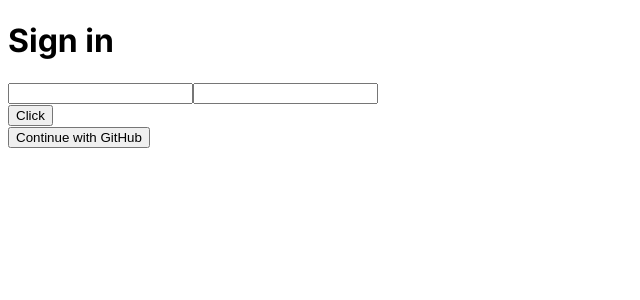
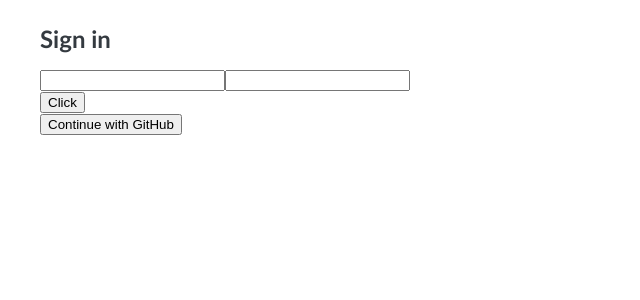
Before and after one commit to jure412/myproject-auth, a Next.js app: page /signin in a window 1280 px wide. Shown: the top 300 px of the page, without its empty margins (0-640 px from the left). Built offline with nearby package versions, Linux system fonts and the light colour scheme.

Commit message:
scss setup | scss globals

```diff
--- /dev/null
+++ b/app/global.module.scss
@@ -0,0 +1,125 @@
+@import "./global.variables.scss";
+
+.body {
+  margin: 0;
+  padding: 0;
+  font-family: "Gill Sans", "Gill Sans MT", Calibri, "Trebuchet MS", sans-serif;
+  h1 {
+    font-family: "Gill Sans", "Gill Sans MT", Calibri, "Trebuchet MS",
+      sans-serif;
+    font-size: $font-size-xxlarge;
+    color: $color-dark;
+  }
+  h2 {
+    font-size: $font-size-xlarge;
+    color: $color-dark;
+  }
+  p {
+    color: $color-dark;
+    &.pMedium {
+      font-size: $font-size-medium;
+    }
+    &.pSmall {
+      font-size: $font-size-small;
+      font-weight: 600;
+    }
+    &.pLarge {
+      font-size: $font-size-large;
+    }
+  }
+}
+
+.default {
+  margin: 0;
+  padding: 0;
+  font-size: 16px;
+  main {
+    margin-top: ($grid-gutter + 8px);
+  }
+}
+
+@mixin col {
+  flex-basis: 0;
+  flex-grow: 1;
+  max-width: 100%;
+  padding: $grid-gutter / 2;
+}
+
+.col {
+  @include col;
+}
+
+.row {
+  display: flex;
+  flex-wrap: wrap;
+  margin-left: -($grid-gutter / 2);
+  margin-right: -($grid-gutter / 2);
+  margin-bottom: -($grid-gutter / 2);
+  margin-top: ($grid-gutter / 2);
+}
+
+.container {
+  margin-left: auto;
+  margin-right: auto;
+  padding-left: $grid-gutter;
+  padding-right: $grid-gutter;
+  width: calc(100% - 2 * $grid-gutter);
+
+  @media (min-width: $breakpoint-small) {
+    max-width: $breakpoint-small;
+  }
+
+  @media (min-width: $breakpoint-medium) {
+    max-width: $breakpoint-medium;
+  }
+
+  @media (min-width: $breakpoint-large) {
+    max-width: $breakpoint-large;
+  }
+
+  @media (min-width: $breakpoint-xlarge) {
+    max-width: $breakpoint-xlarge;
+  }
+}
+
+/* Column width classes */
+@for $i from 1 through 12 {
+  .col#{$i} {
+    @include col;
+    flex: 0 0 calc(percentage(($i / 12)) - $grid-gutter);
+  }
+}
+
+/* Responsive classes */
+@for $i from 1 through 12 {
+  @media (min-width: $breakpoint-small) {
+    .colSm#{$i} {
+      @include col;
+      flex: 0 0 calc(percentage(($i / 12)) - $grid-gutter);
+    }
+  }
+}
+@for $i from 1 through 12 {
+  @media (min-width: $breakpoint-medium) {
+    .colMd#{$i} {
+      @include col;
+      flex: 0 0 calc(percentage(($i / 12)) - $grid-gutter);
+    }
+  }
+}
+@for $i from 1 through 12 {
+  @media (min-width: $breakpoint-large) {
+    .colLg#{$i} {
+      @include col;
+      flex: 0 0 calc(percentage(($i / 12)) - $grid-gutter);
+    }
+  }
+}
+@for $i from 1 through 12 {
+  @media (min-width: $breakpoint-xlarge) {
+    .colXl#{$i} {
+      @include col;
+      flex: 0 0 calc(percentage(($i / 12)) - $grid-gutter);
+    }
+  }
+}
--- /dev/null
+++ b/app/global.variables.scss
@@ -0,0 +1,36 @@
+$color-primary: #6d8b91;
+$color-secondary: #6c757d;
+$color-success: #28a745;
+$color-danger: #dc3545;
+$color-warning: #ffc107;
+$color-info: #6d8b91;
+$color-light: #f8f9fa;
+$color-dark: #343a40;
+$color-primary-variant: #7aa1a7;
+$color-secondary-variant: #5a6268;
+$color-primary-seethrough: #5a626876;
+
+$font-size-small: 12px;
+$font-size-medium: 14px;
+$font-size-large: 16px;
+$font-size-xlarge: 20px;
+$font-size-xxlarge: 24px;
+
+$rounded-small: 4px;
+$rounded-medium: 8px;
+$rounded-large: 12px;
+
+$shadow-small: 0 1px 3px rgba(0, 0, 0, 0.12), 0 1px 2px rgba(0, 0, 0, 0.24);
+$shadow-medium: 0 3px 6px rgba(0, 0, 0, 0.16), 0 3px 6px rgba(0, 0, 0, 0.23);
+$shadow-large: 0 10px 20px rgba(0, 0, 0, 0.19), 0 6px 6px rgba(0, 0, 0, 0.23);
+
+$breakpoint-small: 480px;
+$breakpoint-medium: 768px;
+$breakpoint-large: 1024px;
+$breakpoint-xlarge: 1200px;
+
+$border-width-small: 1px;
+$border-width-medium: 2px;
+$border-width-large: 3px;
+
+$grid-gutter: 16px;
--- a/app/layout.tsx
+++ b/app/layout.tsx
@@ -2,6 +2,7 @@ import type { Metadata } from "next";
 import { Inter } from "next/font/google";
 import ErrorBoundary from "./ErrorBoundary";
 import Providers from "./Providers/Providers";
+import styles from "./global.module.scss";
 
 const inter = Inter({ subsets: ["latin"] });
 
@@ -16,10 +17,12 @@ export default function RootLayout({
   children: React.ReactNode;
 }>) {
   return (
-    <html lang="en">
-      <body className={inter.className}>
+    <html className={styles.default} lang="en">
+      <body className={styles.body} suppressHydrationWarning={true}>
         <ErrorBoundary>
-          <Providers>{children}</Providers>
+          <Providers>
+            <main className={styles.container}>{children}</main>
+          </Providers>
         </ErrorBoundary>
       </body>
     </html>
--- a/package.json
+++ b/package.json
@@ -26,6 +26,7 @@
     "eslint": "^8",
     "eslint-config-next": "14.1.0",
     "prisma": "^5.10.2",
+    "sass": "^1.71.1",
     "ts-node": "^10.9.2",
     "typescript": "^5.3.3"
   }
```
Also changed, not shown: 1 other file (tests, documents, lock files or other folders).
